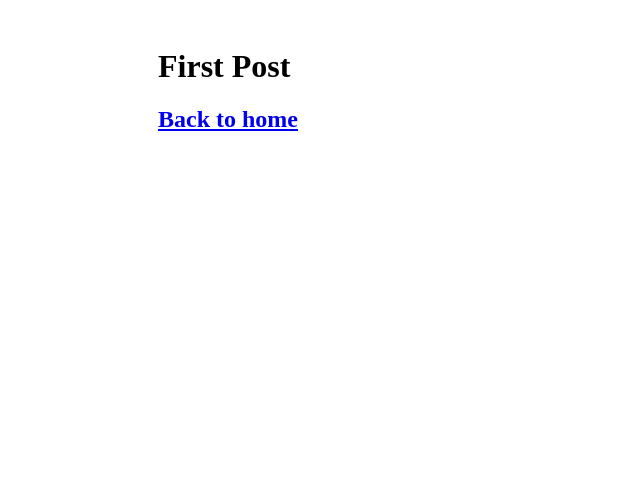
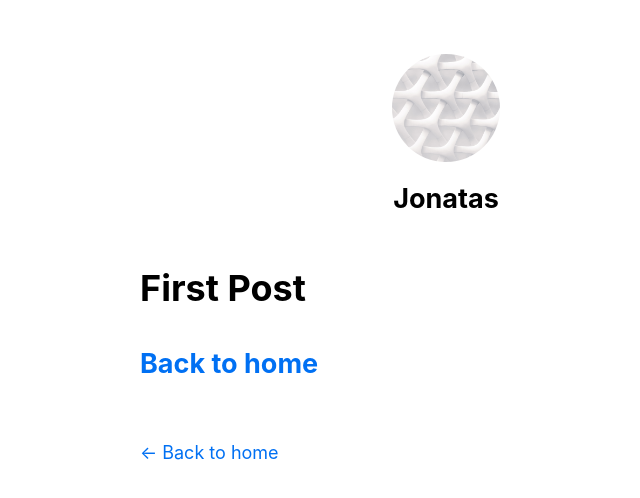
Before and after one commit to backgroundapps/reactionist, a Next.js app in the folder nextjs-blog/: page /posts/first-post in a window 1280 px wide. Shown: the top 498 px of the page, without its empty margins (194-834 px from the left). Built offline with nearby package versions, Linux system fonts and the light colour scheme.

Commit message:
polishing layout

```diff
--- a/nextjs-blog/components/layout.js
+++ b/nextjs-blog/components/layout.js
@@ -1,5 +1,69 @@
+import Head from 'next/head';
+import Image from 'next/image';
 import styles from './layout.module.css';
+import utilStyles from '../styles/utils.module.css';
+import Link from 'next/link';
 
-export default function Layout ({ children }) {
-    return <div className={styles.container}>{children}</div>;
+const name = 'Jonatas';
+export const siteTitle = 'Next.js Sample Website';
+
+export default function Layout({ children, home }) {
+  return (
+    <div className={styles.container}>
+      <Head>
+        <link rel="icon" href="/favicon.ico" />
+        <meta
+          name="description"
+          content="Learn how to build a personal website using Next.js"
+        />
+        <meta
+          property="og:image"
+          content={`https://og-image.vercel.app/${encodeURI(
+            siteTitle,
+          )}.png?theme=light&md=0&fontSize=75px&images=https%3A%2F%2Fassets.vercel.com%2Fimage%2Fupload%2Ffront%2Fassets%2Fdesign%2Fnextjs-black-logo.svg`}
+        />
+        <meta name="og:title" content={siteTitle} />
+        <meta name="twitter:card" content="summary_large_image" />
+      </Head>
+      <header className={styles.header}>
+        {home ? (
+          <>
+            <Image
+              priority
+              src="/images/profile.jpg"
+              className={utilStyles.borderCircle}
+              height={144}
+              width={144}
+              alt=""
+            />
+            <h1 className={utilStyles.heading2Xl}>{name}</h1>
+          </>
+        ) : (
+          <>
+            <Link href="/">
+              <Image
+                priority
+                src="/images/profile.jpg"
+                className={utilStyles.borderCircle}
+                height={108}
+                width={108}
+                alt=""
+              />
+            </Link>
+            <h2 className={utilStyles.headingLg}>
+              <Link href="/" className={utilStyles.colorInherit}>
+                {name}
+              </Link>
+            </h2>
+          </>
+        )}
+      </header>
+      <main>{children}</main>
+      {!home && (
+        <div className={styles.backToHome}>
+          <Link href="/">← Back to home</Link>
+        </div>
+      )}
+    </div>
+  );
 }
--- a/nextjs-blog/components/layout.module.css
+++ b/nextjs-blog/components/layout.module.css
@@ -1,5 +1,15 @@
 .container {
-    max-width: 36rem;
-    padding: 0 1rem;
-    margin: 3rem auto 6rem;
-  }
+  max-width: 36rem;
+  padding: 0 1rem;
+  margin: 3rem auto 6rem;
+}
+
+.header {
+  display: flex;
+  flex-direction: column;
+  align-items: center;
+}
+
+.backToHome {
+  margin: 3rem 0 0;
+}
--- a/nextjs-blog/pages/_app.js
+++ b/nextjs-blog/pages/_app.js
@@ -1,3 +1,5 @@
+import '../styles/global.css';
+
 export default function App({ Component, pageProps }) {
   return <Component {...pageProps} />;
 }
--- /dev/null
+++ b/nextjs-blog/styles/global.css
@@ -0,0 +1,27 @@
+html,
+body {
+  padding: 0;
+  margin: 0;
+  font-family: -apple-system, BlinkMacSystemFont, Segoe UI, Roboto, Oxygen, Ubuntu,
+    Cantarell, Fira Sans, Droid Sans, Helvetica Neue, sans-serif;
+  line-height: 1.6;
+  font-size: 18px;
+}
+
+* {
+  box-sizing: border-box;
+}
+
+a {
+  color: #0070f3;
+  text-decoration: none;
+}
+
+a:hover {
+  text-decoration: underline;
+}
+
+img {
+  max-width: 100%;
+  display: block;
+}
--- /dev/null
+++ b/nextjs-blog/styles/utils.module.css
@@ -0,0 +1,52 @@
+.heading2Xl {
+    font-size: 2.5rem;
+    line-height: 1.2;
+    font-weight: 800;
+    letter-spacing: -0.05rem;
+    margin: 1rem 0;
+  }
+
+  .headingXl {
+    font-size: 2rem;
+    line-height: 1.3;
+    font-weight: 800;
+    letter-spacing: -0.05rem;
+    margin: 1rem 0;
+  }
+
+  .headingLg {
+    font-size: 1.5rem;
+    line-height: 1.4;
+    margin: 1rem 0;
+  }
+
+  .headingMd {
+    font-size: 1.2rem;
+    line-height: 1.5;
+  }
+
+  .borderCircle {
+    border-radius: 9999px;
+  }
+
+  .colorInherit {
+    color: inherit;
+  }
+
+  .padding1px {
+    padding-top: 1px;
+  }
+
+  .list {
+    list-style: none;
+    padding: 0;
+    margin: 0;
+  }
+
+  .listItem {
+    margin: 0 0 1.25rem;
+  }
+
+  .lightText {
+    color: #666;
+  }
```
Also changed, not shown: nextjs-blog/pages/index.js (+12 -108 lines).
